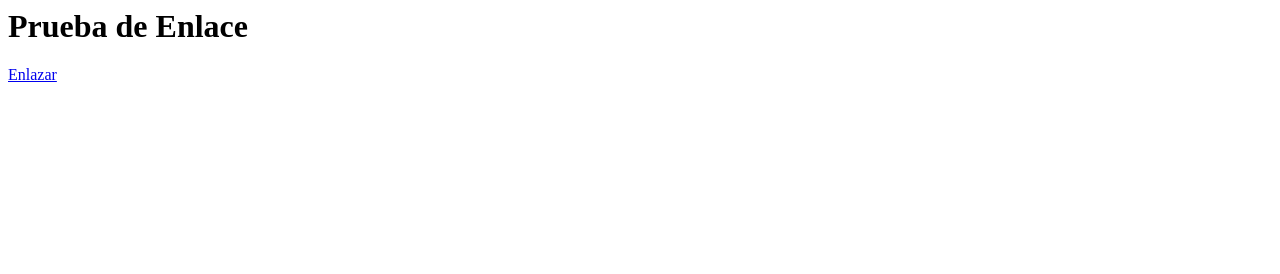
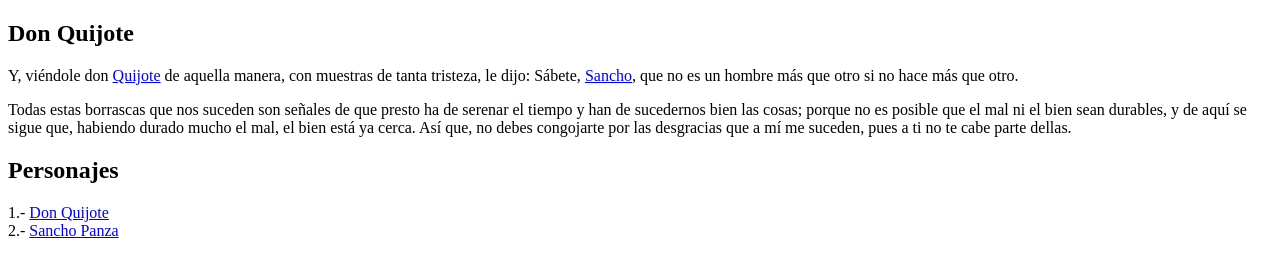
Before and after one commit to mramray/WEBCLASS08, a plain HTML site: page Ejemplo01.html in a window 1280 px wide. Drawn offline with Linux system fonts and the light colour scheme.

Commit message:
Modificacion de Ejemplo desde DreamWeaver

```diff
--- a/Ejemplo01.html
+++ b/Ejemplo01.html
@@ -1,2 +1,17 @@
-<h1>Prueba de Enlace</h1>
-<a href="Ejemplo01.html">Enlazar</a>
+<!doctype html>
+<html>
+<head>
+<meta charset="utf-8">
+<title>Ejemplo01</title>
+</head>
+
+<body>
+<h2>Don Quijote</h2>
+<p>Y, viéndole don <a href="https://es.wikipedia.org/wiki/Don_Quijote_de_la_Mancha">Quijote</a> de aquella manera, con muestras de tanta tristeza, le dijo: Sábete, <a href="https://es.wikipedia.org/wiki/Sancho_Panza">Sancho</a>, que no es un hombre más que otro si no hace más que otro.</p>
+<p>Todas estas borrascas que nos suceden son señales de que presto ha de serenar el tiempo y han de sucedernos bien las cosas; porque no es posible que el mal ni el bien sean durables, y de aquí se sigue que, habiendo durado mucho el mal, el bien está ya cerca. Así que, no debes congojarte por las desgracias que a mí me suceden, pues a ti no te cabe parte dellas.</p>
+<h2>Personajes</h2>
+	1.- <a href="https://es.wikipedia.org/wiki/Don_Quijote_de_la_Mancha" title="Wikipedia" target="_blank">Don Quijote</a>
+	<br>
+	2.- <a href="https://es.wikipedia.org/wiki/Sancho_Panza" title="wikipedia" target="_parent">Sancho Panza</a>
+</body>
+</html>
```
Also changed, not shown: index.html (+12 -4 lines).
